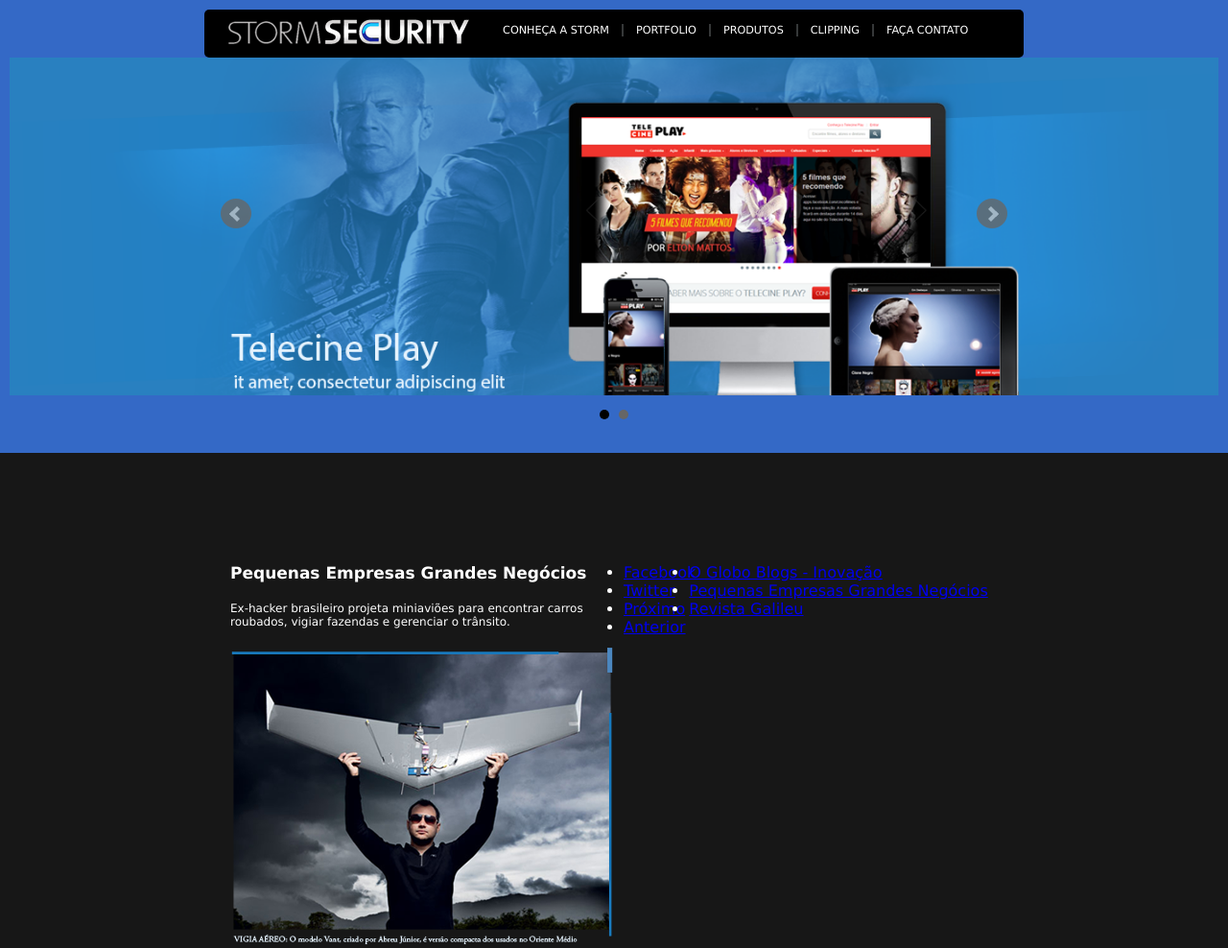
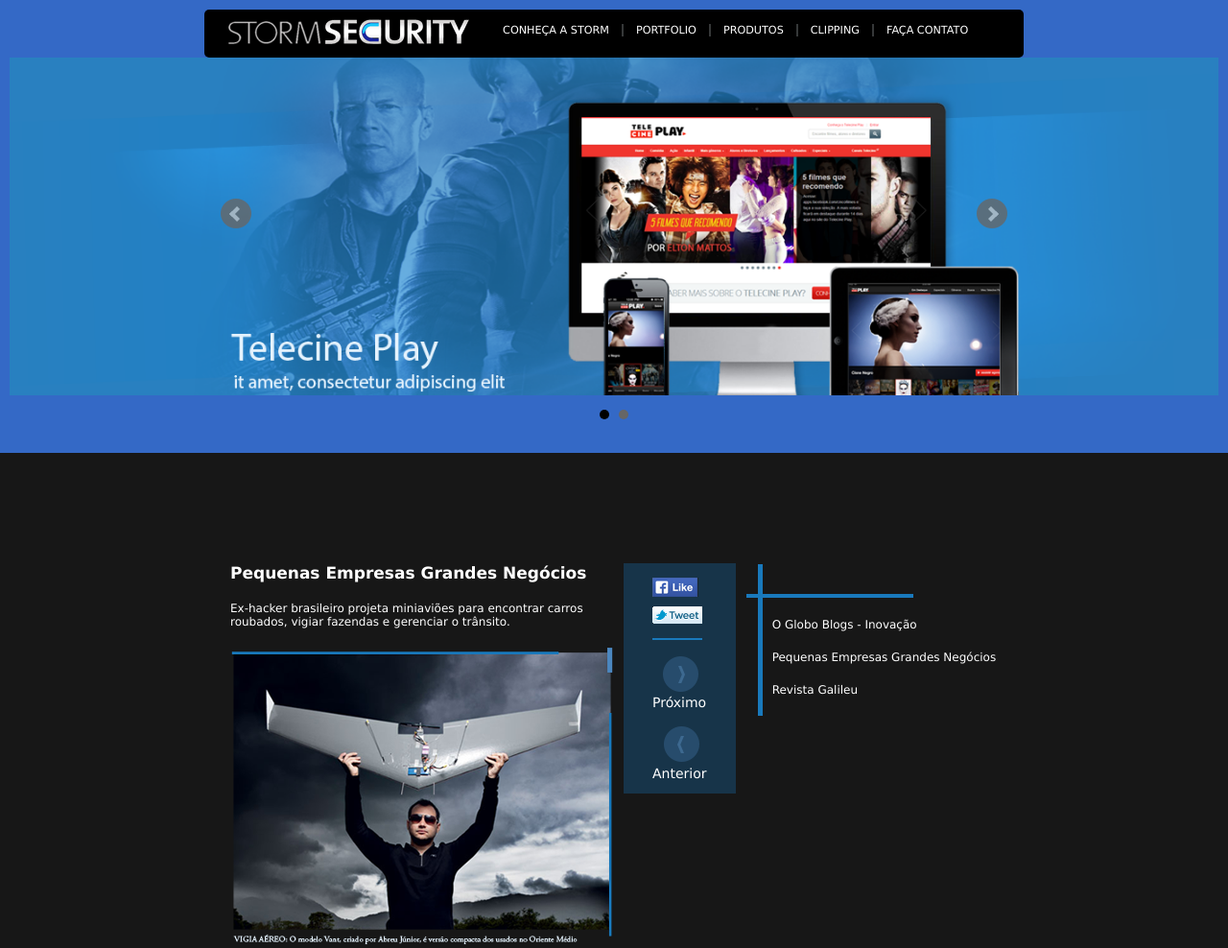
Before and after one commit to rodrigoIdei4/storm, a website: page index.html in a window 1280 px wide. Shown: the top 988 px of the page at 96% size. Drawn offline with nearby package versions, Linux system fonts and the light colour scheme; files whose address does not match are found by name.

Commit message:
Estruturae estilo da área de Clipping

```diff
--- a/index.html
+++ b/index.html
@@ -37,6 +37,7 @@
 						<p>Os Vants desenvolvidos pelo brasileiro são bem diferentes daqueles que ficaram conhecidos por custarem milhões de dólares e participarem de ações militares como a Guerra do Afeganistão e a captura de Bin Laden. Fazem parte de uma nova leva de veículos mais baratos, com menos recursos e projetados para o uso civil. Abreu Júnior não está só. A polícia da Austrália já recomendou ao governo.</p>
 					</section>
 					<section class="controles">
+						<div class="transparente"></div>
 						<ul class="midias-sociais">
 							<li class="facebook"><a href="#">Facebook</a></li>
 							<li class="twitter"><a href="#">Twitter</a></li>
--- a/sass/estilo.scss
+++ b/sass/estilo.scss
@@ -106,10 +106,96 @@
 					}
 				}
 				.controles{
-					@include zen-grid-item(1, 7);
+					@include zen-grid-item(2, 7);
+
+					position: relative;
+
+					.transparente{
+						background: #1979bc;
+						opacity: 0.3;
+						filter:Alpha(opacity=30);
+						height: 240px;
+					}
+
+					ul{
+						list-style: none;
+
+						&.midias-sociais, &.controls{
+							position: absolute;
+							left: 40px;
+						}
+
+						&.midias-sociais{
+							top: 15px;
+							border-bottom: 2px solid #1979bc;
+
+							.facebook{
+								text-indent: -9000em;
+								background: url(../images/facebook.png) no-repeat 0 0;
+								width: 48px;
+								height: 20px;
+								margin-bottom: 10px;
+							}
+							.twitter{
+								text-indent: -9000em;
+								background: url(../images/twitter.png) no-repeat 0 0;
+								width: 52px;
+								height: 18px;
+								margin-bottom: 15px;
+							}
+						}
+
+						&.controls{
+							.proximo{
+								background: url(../images/bt-proximo.png) no-repeat 10px 0;
+								padding-top: 40px;
+								margin-top: 15px;
+							}
+							.anterior{
+								background: url(../images/bt-anterior.png) no-repeat 10px 0;
+								padding-top: 40px;
+								margin-top: 15px;
+							}
+						}
+
+						&.controls{
+							top: 80px;
+						}
+
+						li{
+							a{
+								text-decoration: none;
+								color: #fff;
+								font-size: 14px;
+							}
+						}
+					}
 				}
 				.noticias{
-					@include zen-grid-item(5,8);
+					@include zen-grid-item(4,9);
+
+					background: url(../images/bg-noticias.png) no-repeat 0 0;
+
+					ul{
+						list-style: none;
+						padding-left: 0;
+						margin-top: 57px;
+						margin-left: 18px;
+
+						li{
+							font-size: 12px;
+							margin-bottom: 20px;
+
+							a{
+								text-decoration: none;
+								color: #fff;
+
+								&:hover{
+									color: #ff0;
+								}
+							}
+						}
+					}
 				}
 			}
 		}
```
Also changed, not shown: css/estilo.css, images/bg-noticias.png (added), images/bt-anterior.png (added), images/bt-proximo.png (added), images/facebook.png (added), images/twitter.png (added).
